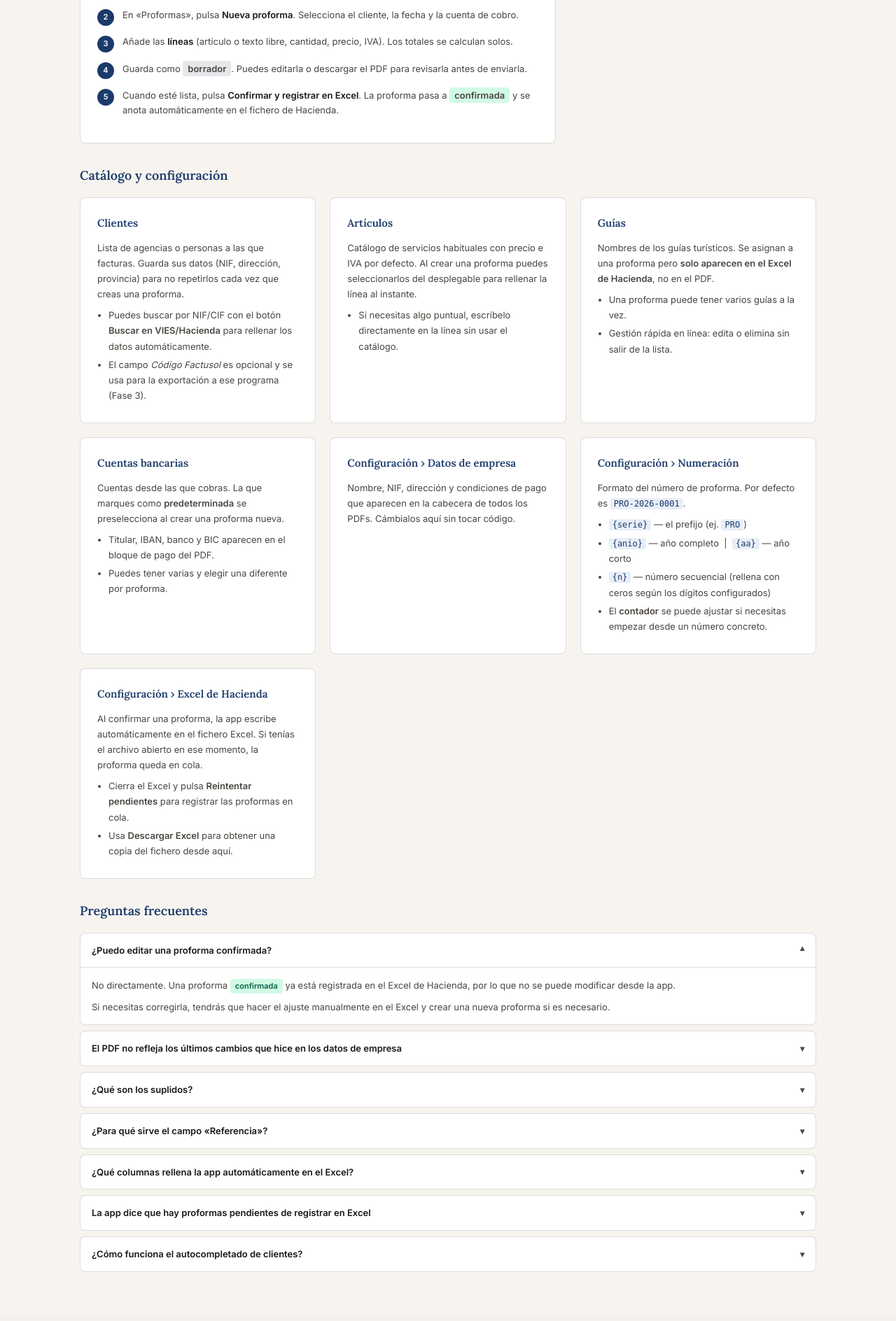
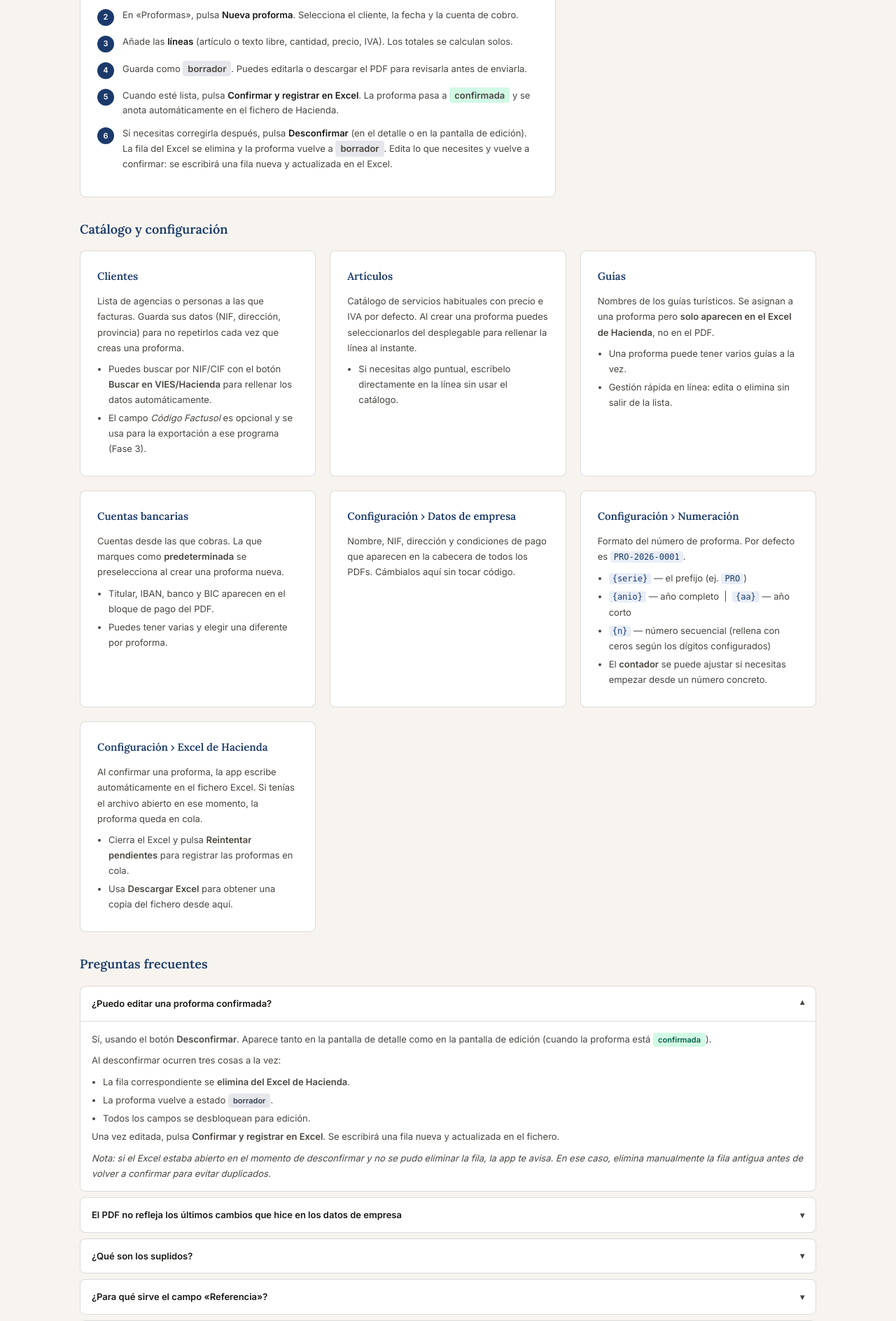
Before and after one commit to GuillermoAlbert/proforma-processor, a Flask app: template src/templates/ayuda.html in a window 1280 px wide, after a click on "¿Puedo editar una proforma confirmada?". Shown: the part 256-2144 px from the top of the page at 70% size. Before the commit the page ends 2074 px from the top, so only its background shows below. Run offline with Flask 3, Linux system fonts and the light colour scheme; the template is opened without the code that fills it, so the values that code supplies are empty.

Commit message:
feat: desconfirmar proformas con borrado y reescritura en Excel
- Nueva acción /proformas/<id>/desconfirmar: borra la fila del Excel,
  resetea estado a borrador y exportada_excel a 0. Redirige al detalle
  o al editor según el campo `next` del form.
- excel.eliminar_fila_excel(): busca la fila por nº de proforma en col C,
  la elimina y renumera el índice. Funciona aunque se haya cambiado el
  número (usa el número antiguo en el momento de desconfirmar).
- editar.html: modo lectura cuando estado=confirmada (campos disabled,
  botones ocultos, banner informativo). Botón Desconfirmar en cabecera
  y en panel de totales. Al desconfirmar desde el editor redirige de
  vuelta al editor, ya desbloqueado.
- detalle.html: botón Desconfirmar cuando estado=confirmada.
- lista.html: botón verde Descargar Excel junto a Nueva proforma.
- ayuda.html: paso 6 en el flujo básico y FAQ actualizada.

Co-Authored-By: Claude Sonnet 4.6 <noreply@anthropic.com>

```diff
--- a/src/app.py
+++ b/src/app.py
@@ -799,6 +799,36 @@ def proformas_confirmar(id):
     return redirect(url_for('proformas_detalle', id=id))
 
 
+@app.route('/proformas/<int:id>/desconfirmar', methods=['POST'])
+@require_auth
+def proformas_desconfirmar(id):
+    with get_db() as conn:
+        proforma = conn.execute("SELECT * FROM proformas WHERE id = ?", (id,)).fetchone()
+        if proforma is None:
+            flash('Proforma no encontrada.', 'error')
+            return redirect(url_for('proformas_lista'))
+        if proforma['estado'] != 'confirmada':
+            flash('La proforma no está confirmada.', 'error')
+            return redirect(url_for('proformas_detalle', id=id))
+
+        numero = proforma['numero_proforma']
+        resultado = excel.eliminar_fila_excel(numero)
+        conn.execute(
+            "UPDATE proformas SET estado = 'borrador', exportada_excel = 0 WHERE id = ?", (id,)
+        )
+
+    if resultado is True:
+        flash('Proforma desconfirmada y fila eliminada del Excel de Hacienda. Ya puedes editarla y volver a confirmarla.', 'success')
+    elif resultado is None:
+        flash('Proforma desconfirmada, pero el Excel estaba bloqueado y no se pudo eliminar la fila. Elimínala manualmente antes de re-confirmar.', 'warning')
+    else:
+        flash('Proforma desconfirmada. No se encontró su fila en el Excel (puede que no estuviera registrada).', 'success')
+
+    if request.form.get('next') == 'edit':
+        return redirect(url_for('proformas_editar', id=id))
+    return redirect(url_for('proformas_detalle', id=id))
+
+
 # ── API (creación rápida desde modales) ──────────────────────────────────────
 
 @app.route('/api/articulos', methods=['POST'])
--- a/src/excel.py
+++ b/src/excel.py
@@ -261,6 +261,33 @@ def registrar_proforma(proforma_id):
     return resultado
 
 
+def eliminar_fila_excel(numero_proforma):
+    """Elimina del Excel la fila del número de proforma indicado.
+
+    Devuelve True si se eliminó, False si no se encontró o el fichero no existe,
+    None si el fichero estaba bloqueado.
+    """
+    if not os.path.exists(EXCEL_PATH):
+        return False
+    with _file_lock():
+        _backup()
+        wb, ws = _load_or_create_workbook()
+        fila_a_borrar = None
+        for row in ws.iter_rows(min_row=2):
+            if row[2].value == numero_proforma:  # columna C = Nº Proforma
+                fila_a_borrar = row[0].row
+                break
+        if fila_a_borrar is None:
+            return False
+        ws.delete_rows(fila_a_borrar)
+        # Re-numerar índice (columna A) de todas las filas de datos
+        for i, row_cells in enumerate(ws.iter_rows(min_row=2, max_row=ws.max_row), start=1):
+            row_cells[0].value = i
+        if not _save_con_reintentos(wb):
+            return None  # Excel bloqueado
+    return True
+
+
 def drain_pending():
     """Vacía la cola de pendientes. Devuelve cuántas filas se han escrito."""
     ids = _cargar_cola()
--- a/src/templates/ayuda.html
+++ b/src/templates/ayuda.html
@@ -148,6 +148,7 @@
     <li><span>Añade las <strong>líneas</strong> (artículo o texto libre, cantidad, precio, IVA). Los totales se calculan solos.</span></li>
     <li><span>Guarda como <span class="badge-inline b-borrador">borrador</span>. Puedes editarla o descargar el PDF para revisarla antes de enviarla.</span></li>
     <li><span>Cuando esté lista, pulsa <strong>Confirmar y registrar en Excel</strong>. La proforma pasa a <span class="badge-inline b-confirmada">confirmada</span> y se anota automáticamente en el fichero de Hacienda.</span></li>
+    <li><span>Si necesitas corregirla después, pulsa <strong>Desconfirmar</strong> (en el detalle o en la pantalla de edición). La fila del Excel se elimina y la proforma vuelve a <span class="badge-inline b-borrador">borrador</span>. Edita lo que necesites y vuelve a confirmar: se escribirá una fila nueva y actualizada en el Excel.</span></li>
   </ol>
 </div>
 
@@ -224,8 +225,15 @@
   <details>
     <summary>¿Puedo editar una proforma confirmada?</summary>
     <div class="faq-body">
-      <p>No directamente. Una proforma <span class="badge-inline b-confirmada">confirmada</span> ya está registrada en el Excel de Hacienda, por lo que no se puede modificar desde la app.</p>
-      <p>Si necesitas corregirla, tendrás que hacer el ajuste manualmente en el Excel y crear una nueva proforma si es necesario.</p>
+      <p>Sí, usando el botón <strong>Desconfirmar</strong>. Aparece tanto en la pantalla de detalle como en la pantalla de edición (cuando la proforma está <span class="badge-inline b-confirmada">confirmada</span>).</p>
+      <p>Al desconfirmar ocurren tres cosas a la vez:</p>
+      <ul>
+        <li>La fila correspondiente se <strong>elimina del Excel de Hacienda</strong>.</li>
+        <li>La proforma vuelve a estado <span class="badge-inline b-borrador">borrador</span>.</li>
+        <li>Todos los campos se desbloquean para edición.</li>
+      </ul>
+      <p>Una vez editada, pulsa <strong>Confirmar y registrar en Excel</strong>. Se escribirá una fila nueva y actualizada en el fichero.</p>
+      <p><em>Nota: si el Excel estaba abierto en el momento de desconfirmar y no se pudo eliminar la fila, la app te avisa. En ese caso, elimina manualmente la fila antigua antes de volver a confirmar para evitar duplicados.</em></p>
     </div>
   </details>
 
--- a/src/templates/proformas/detalle.html
+++ b/src/templates/proformas/detalle.html
@@ -19,6 +19,11 @@
     <form method="POST" action="{{ url_for('proformas_eliminar', id=proforma.id) }}" style="display:contents;"
           onsubmit="return confirm('¿Eliminar {{ proforma.numero_proforma }}? Esta acción no se puede deshacer.');">
       <button type="submit" class="btn btn-danger">Eliminar</button>
+    </form>
+    {% else %}
+    <form method="POST" action="{{ url_for('proformas_desconfirmar', id=proforma.id) }}" style="display:contents;"
+          onsubmit="return confirm('¿Desconfirmar {{ proforma.numero_proforma }}?\n\nSu fila se eliminará del Excel de Hacienda y la proforma volverá a estado borrador para que puedas editarla y volver a confirmarla.');">
+      <button type="submit" class="btn btn-secondary">Desconfirmar</button>
     </form>
     {% endif %}
     <a href="{{ url_for('proformas_lista') }}" class="btn btn-secondary">Volver</a>
--- a/src/templates/proformas/lista.html
+++ b/src/templates/proformas/lista.html
@@ -4,7 +4,10 @@
 {% block content %}
 <div class="page-header">
   <h1>Proformas</h1>
-  <a href="{{ url_for('proformas_nueva') }}" class="btn btn-primary">+ Nueva proforma</a>
+  <div style="display:flex; gap:8px;">
+    <a href="{{ url_for('config_descargar_excel') }}" class="btn" style="background:#16a34a; color:#fff;">Descargar Excel</a>
+    <a href="{{ url_for('proformas_nueva') }}" class="btn btn-primary">+ Nueva proforma</a>
+  </div>
 </div>
 
 <div class="card">
```
Also changed, not shown: src/templates/proformas/editar.html (+44 -2 lines).
